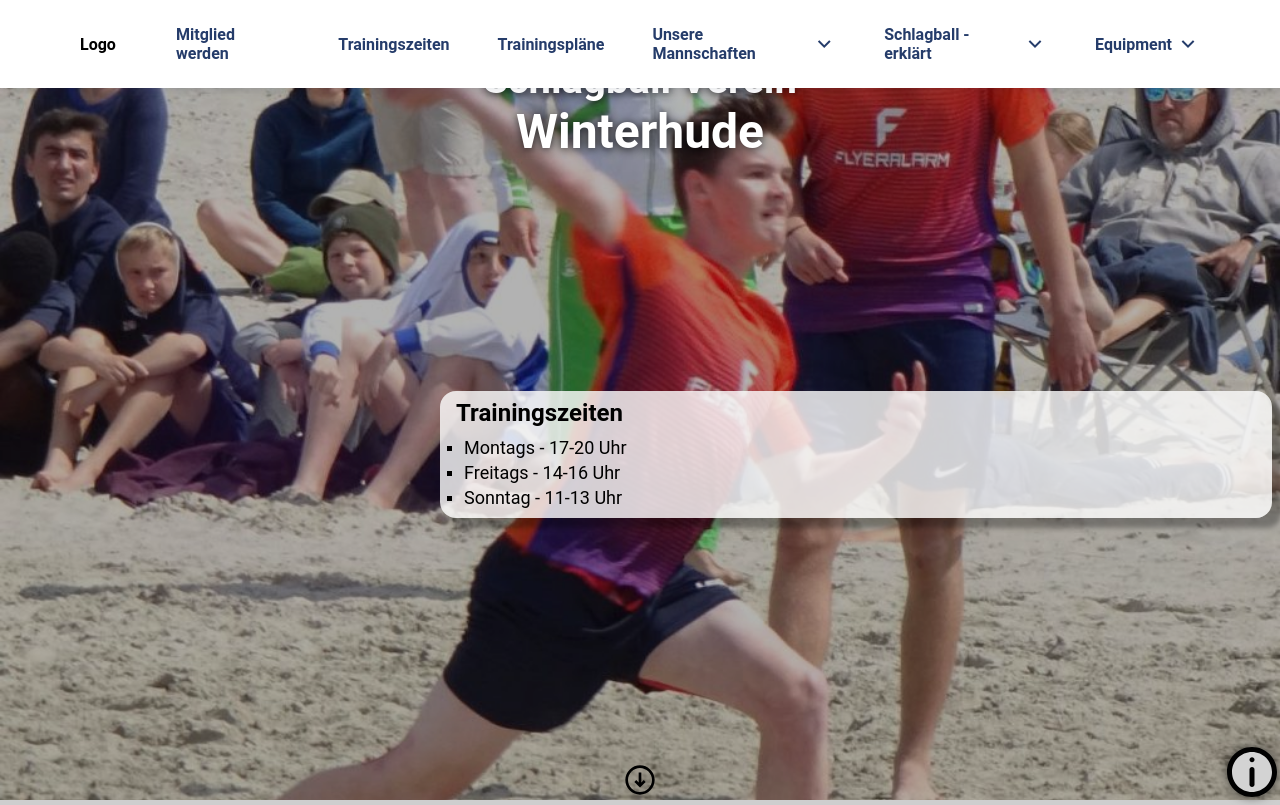
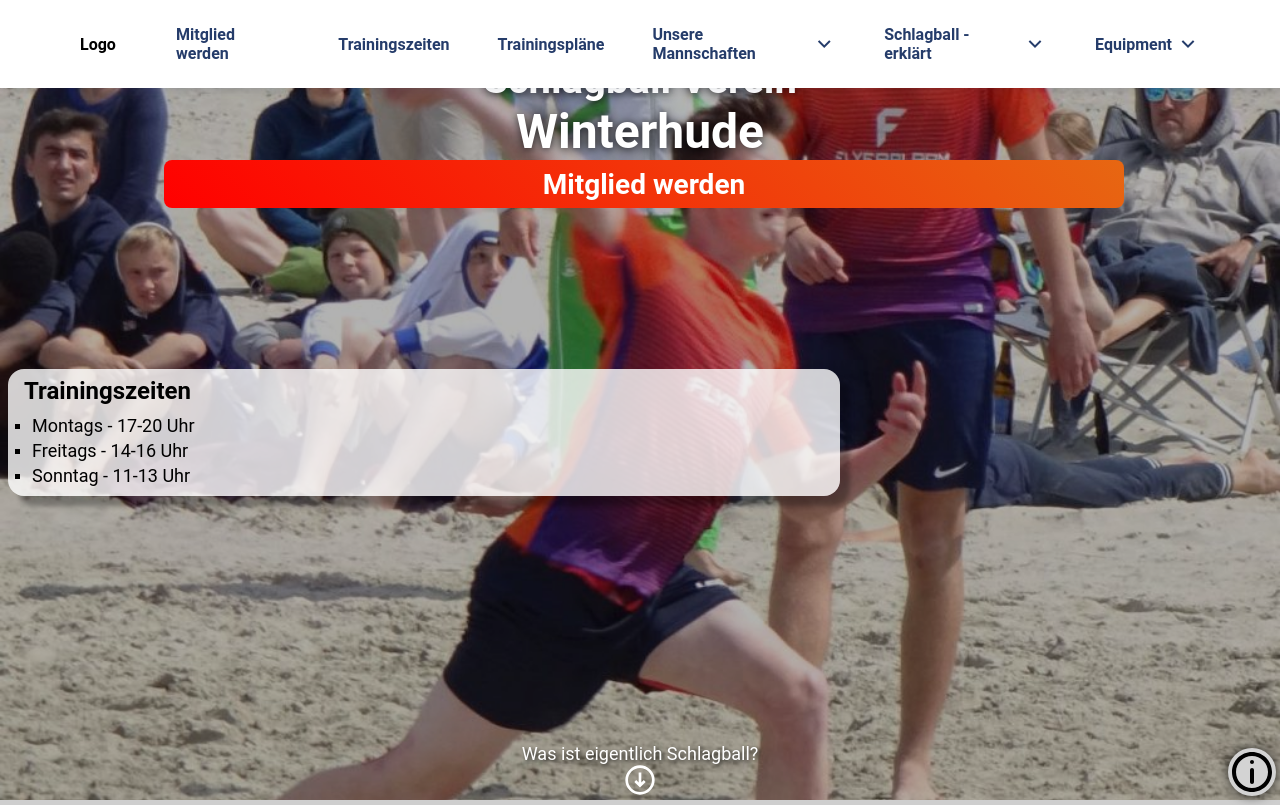
Before and after one commit to casimanodes/test, a plain HTML site: page index.html in a window 1280 px wide. Shown: the top 805 px of the page. Drawn offline with nearby package versions, Linux system fonts and the light colour scheme.

Commit message:
small details

```diff
--- a/css/schlagball_website.css
+++ b/css/schlagball_website.css
@@ -106,7 +106,7 @@ main img {
   height: calc(100svh - 3.5rem);
   display: flex;
   flex-direction: column;
-  justify-content: space-between;
+  /* justify-content: space-between; */
 }
 .main_title{
   margin-top: 0.25rem;
@@ -184,8 +184,9 @@ box-shadow: 10px 10px 5px 0px rgba(0, 0, 0, 0.3);
   /* border: solid black 4px; */
 color: black;
 padding-top: 0;
-margin-left: auto;
-margin-right: 0.5rem;
+top: 20%;
+margin-top: 0.5rem;
+margin-left: 0.5rem;
 transition: width 0.7s ease-in-out, height 0.7s ease-in-out, padding 0.7s ease-in-out, border-radius 0.7s ease-in-out, background-color 0.7s ease-in-out, box-shadow 0.7s ease-in-out, color 0.7s ease-in-out, margin 0.7s ease-in-out, top 0.7s ease-in-out, right 0.7s ease-in-out, transform 0.7s ease-in-out;
 }
 
@@ -224,13 +225,13 @@ transition: height 0.7s ease-in-out, opacity 0.7s ease-in-out;
 
 /* MITGLIED  */
 .mitglied{
-  visibility: hidden;
   display: flex;
   align-items: center;
   justify-content: center;
   position: relative;
-  bottom: 0rem;
-  left: 0rem;
+  top: 0rem;
+  left: 50%;
+  transform: translate(-50%);
   z-index: var(--z-index-top-ebene);
   width: 75%;
   height: 3rem;
@@ -353,35 +354,37 @@ top: 0;
 left: 0;
 }
 
-.whatIs{
+a.whatIs{
 position: absolute;
 display: flex;
 justify-content: center;
 align-items: center;
+flex-direction: column;
 /* flex-direction: column; */
 bottom: 0%;
-left: 50%;
+/* left: 25%; */
 transform: translate(-50%);
 height: auto;
+width: 100%;
 margin: 0;
 /* background: linear-gradient(to top, white, rgba(255, 255, 255, 0.3)); */
 /* background-color: rgb(255, 255, 255, 0.5); */
-font-size: 1.125rem;
-text-shadow: 2px 2px 4px rgba(0, 0, 0, 0.8);
 animation: bounce 2s infinite;
+text-align: center;
 }
 
 .whatIs p{
 margin: 0;
 font-size: 1.125rem;
-
+text-shadow: 2px 2px 4px rgba(0, 0, 0, 0.8);
+color: #fff;
 }
 .arrow_down{
-  position: absolute;
+  position: relative;
   bottom: 0;
-  left: calc(50% - 1rem);
+  /* left: calc(50% - 1rem); */
   margin-bottom: 0.25rem;
-  animation: bounce 2s infinite;
+  color: #fff;
 }
 
 
@@ -414,13 +417,15 @@ font-size: 1.125rem;
   align-items: center;
   justify-content: center; */
 }
-.chatbot_svg{
+svg.chatbot_svg{
   color: black;
-  position: relative;
-  left: 25%;
-  top: 25%;
-  /* transform: translate(-50%, -50%); */
-  scale: 2.5;
+  position: absolute;
+  top: 50%;
+  left:50%;
+  height: 48px;
+  width: 48px;
+  transform: translate(-50%, -50%);
+  /* scale: 2.5; */
 
 }
 .expanded {
--- a/index.html
+++ b/index.html
@@ -197,6 +197,10 @@
         </div>
 
 
+        <a class="mitglied" href="public/mitglieder.html">
+            Mitglied werden
+        </a>
+
         <div class="trainingszeiten">
           <h4>Trainingszeiten</h4>
             <ul>
@@ -219,12 +223,8 @@
             </ul>
         </div>
 
-        <a class="mitglied" href="public/mitglieder.html">
-            Mitglied werden
-        </a>
-        <div class="whatIs">
-
-        </div>
+        <a href="#wasistschlagball" class="whatIs">
+          <p>Was ist eigentlich Schlagball?</p>
           <svg
           class="arrow_down"
           width="32"
@@ -244,6 +244,8 @@
             fill="currentColor"
           />
         </svg>
+    </a>
+
     </div>
     </main>
 
@@ -252,8 +254,7 @@
     <div class="chatbot">
         <svg
             class="chatbot_svg"
-            width="24"
-            height="24"
+
             viewBox="0 0 24 24"
             fill="none"
             xmlns="http://www.w3.org/2000/svg"
@@ -307,7 +308,7 @@
     </div>
 
 
-    <div class="second_vh">
+    <div class="second_vh" id="wasistschlagball">
       <h2>Der Kreativste Sport der Welt</h2>
       <div class="werbeVid">
         <video src="videos/schlagball.mp4" controls></video>
```
Lines whose indentation alone changed are shown as unchanged.
